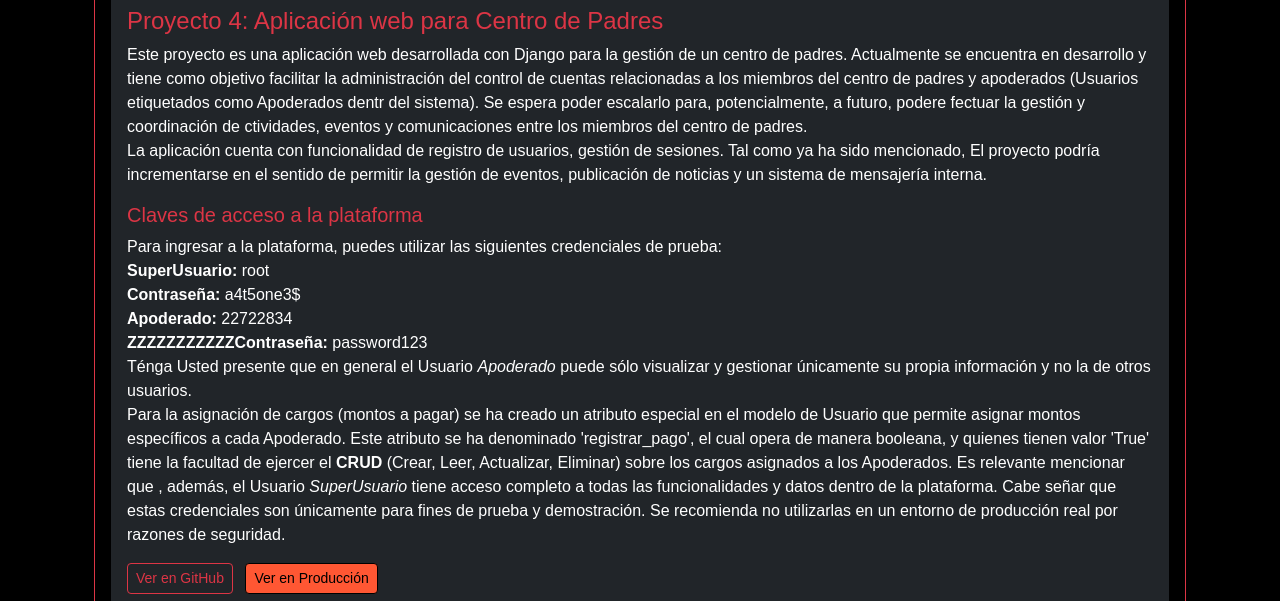
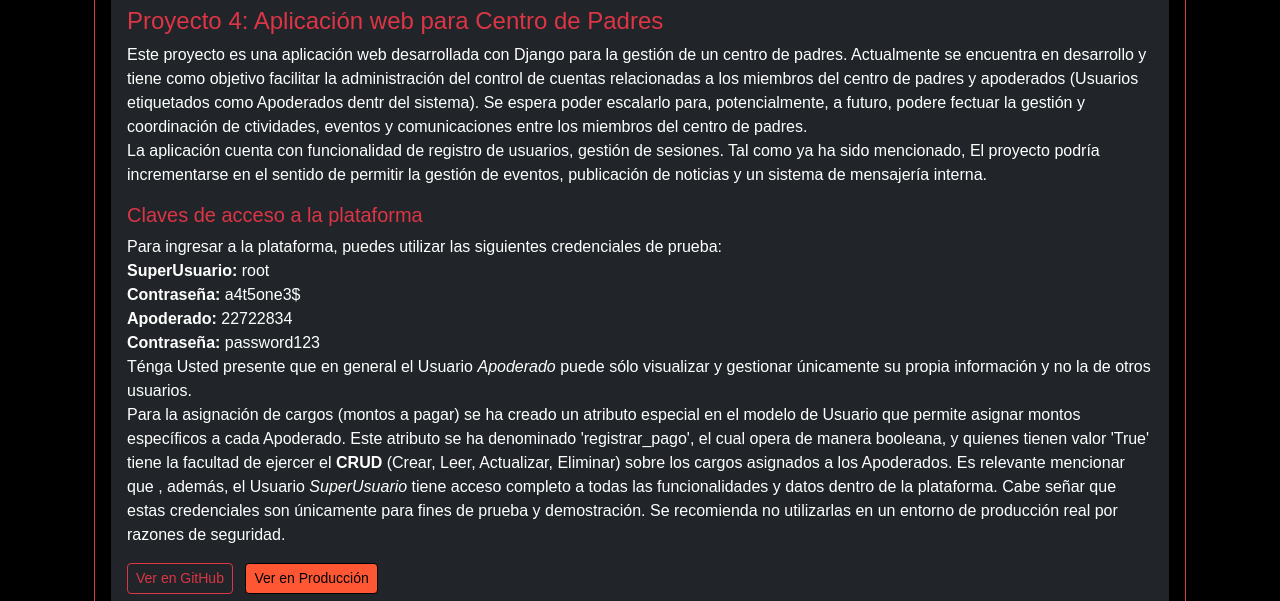
Before and after one commit to JorgeCardenasY/PORTAFOLIO, a Django app: page /proyectos/ in a window 1280 px wide. Shown: the part 1198-1799 px from the top of the page. Run offline with Django 4.2, Linux system fonts and the light colour scheme.

Commit message:
update Projects on Portfolio

```diff
--- a/templates/proyectos.html
+++ b/templates/proyectos.html
@@ -108,7 +108,7 @@
                 <strong>SuperUsuario:</strong> root<br />
                 <strong>Contraseña:</strong> a4t5one3$<br />
                 <strong>Apoderado:</strong> 22722834<br />
-                <strong>ZZZZZZZZZZZContraseña:</strong> password123<br />
+                <strong>Contraseña:</strong> password123<br />
 
                 Ténga Usted presente que en general el Usuario <i> Apoderado</i> puede sólo visualizar y gestionar
                 únicamente su propia información y no la de otros usuarios.</br>
```
